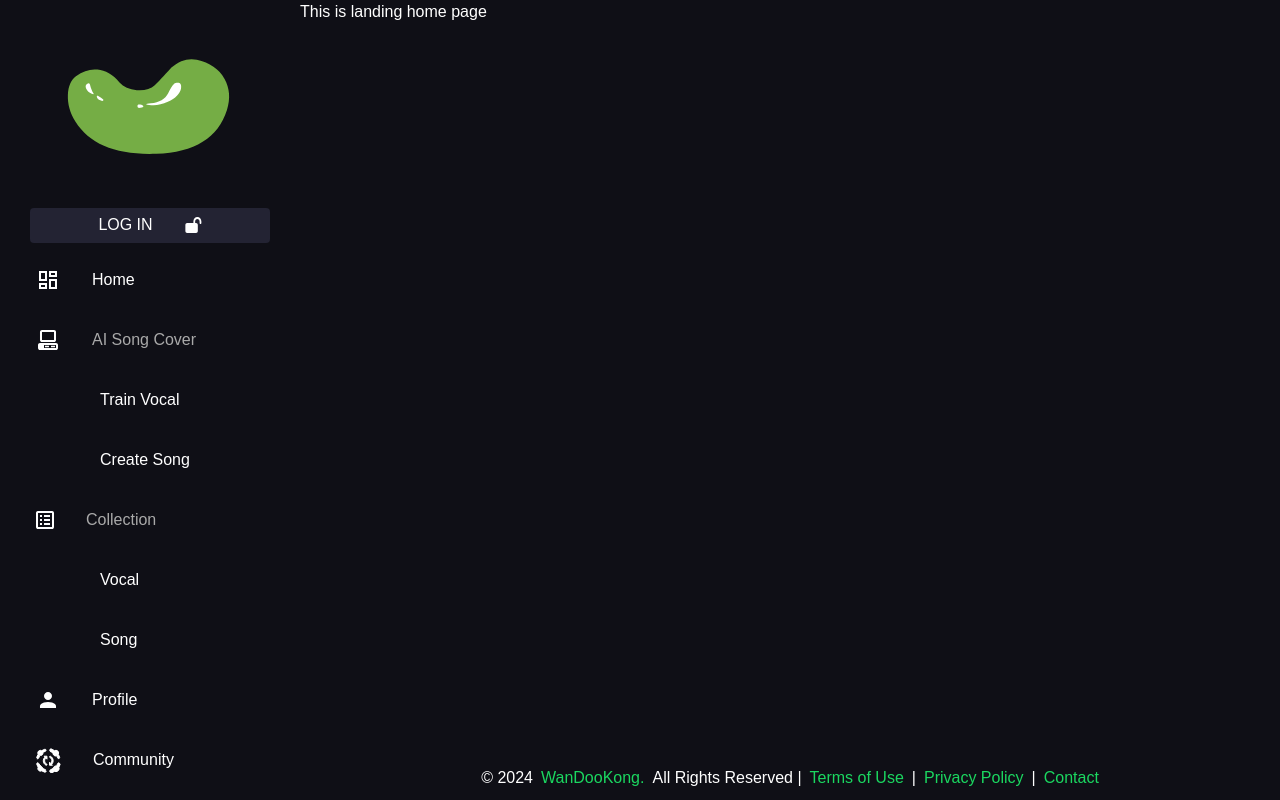
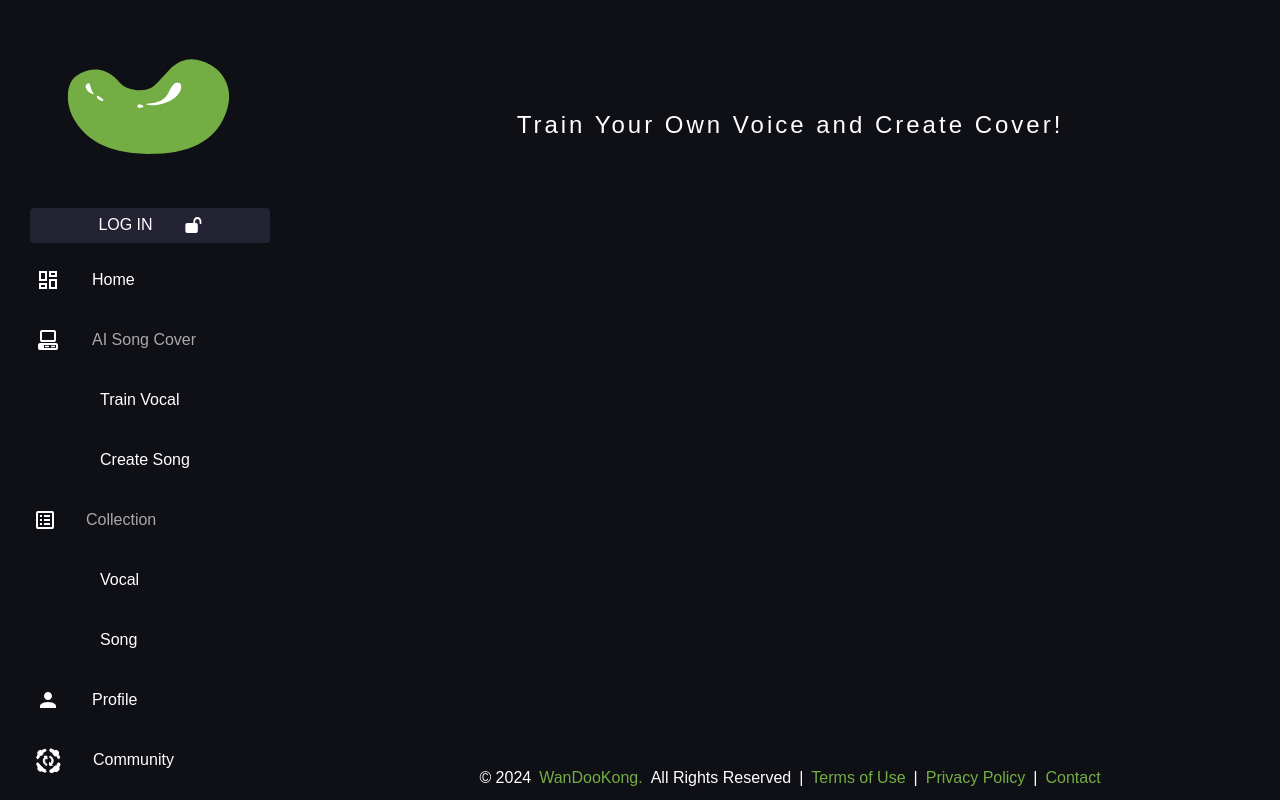
Before and after one commit to Programming-Seungwan/VoiceMeSing-Frontend-forkRepo-forDeploy, a Next.js app: page / in a window 1280 px wide. Built offline with nearby package versions, Linux system fonts and the light colour scheme; a web font is replaced by a local one.

Commit message:
Fix : Footer, Header 퍼블리싱 수정

```diff
--- a/src/app/(CommonLayout)/page.tsx
+++ b/src/app/(CommonLayout)/page.tsx
@@ -3,7 +3,9 @@ import Footer from '@components/all/Footer/Footer';
 export default function HomePage() {
   return (
     <main className="rightMain">
-      <div>This is landing home page</div>
+      <div className="h-[250px] flex justify-center items-center text-2xl tracking-[3px]">
+        Train Your Own Voice and Create Cover!
+      </div>
       <Footer />
     </main>
   );
--- a/src/app/globals.css
+++ b/src/app/globals.css
@@ -46,6 +46,6 @@
 
 @layer components {
   .rightMain {
-    @apply grow bg-backgroundNavy text-white flex flex-col justify-between;
+    @apply grow bg-backgroundNavy text-white flex flex-col relative;
   }
 }
--- a/src/components/all/Footer/Footer.tsx
+++ b/src/components/all/Footer/Footer.tsx
@@ -1,11 +1,11 @@
 export default function Footer() {
   return (
-    <footer className="flex justify-center items-center gap-x-2 h-[45px]">
+    <footer className="w-full flex justify-center items-center gap-x-2 h-[45px] absolute bottom-0">
       © 2024
       <span className="text-themeColor">WanDooKong.</span>
-      <span>All Rights Reserved |</span>
-      <span className="text-themeColor">Terms of Use</span> |
-      <span className="text-themeColor">Privacy Policy</span> |{' '}
+      <span>All Rights Reserved</span>|
+      <span className="text-themeColor">Terms of Use</span>|
+      <span className="text-themeColor">Privacy Policy</span>|
       <span className="text-themeColor">Contact</span>
     </footer>
   );
--- a/src/components/all/SideNavBar/LogIn.tsx
+++ b/src/components/all/SideNavBar/LogIn.tsx
@@ -1,8 +1,10 @@
+import Link from 'next/link';
 import UnlockSVG from '@public/SideNavBar/UnlockSVG.svg';
 
 export default function LogIn() {
   return (
-    <div
+    <Link
+      href="/login"
       id="login-outerDiv"
       className="w-[275px] h-[50px] flex justify-center items-center hover:cursor-pointer"
     >
@@ -13,6 +15,6 @@ export default function LogIn() {
         <p>LOG IN</p>
         <UnlockSVG />
       </div>
-    </div>
+    </Link>
   );
 }
--- a/tailwind.config.ts
+++ b/tailwind.config.ts
@@ -9,7 +9,7 @@ const config: Config = {
   theme: {
     extend: {
       colors: {
-        themeColor: '#1BD760',
+        themeColor: '#74AD44',
         backgroundNavy: '#0F0F16',
         lightNavy: '#232333',
         lightGray: '#a9a9a9',
```
